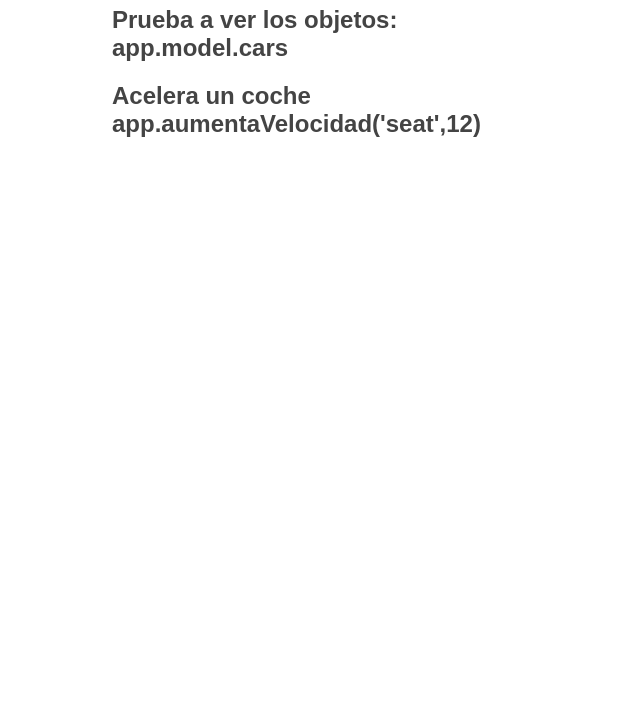
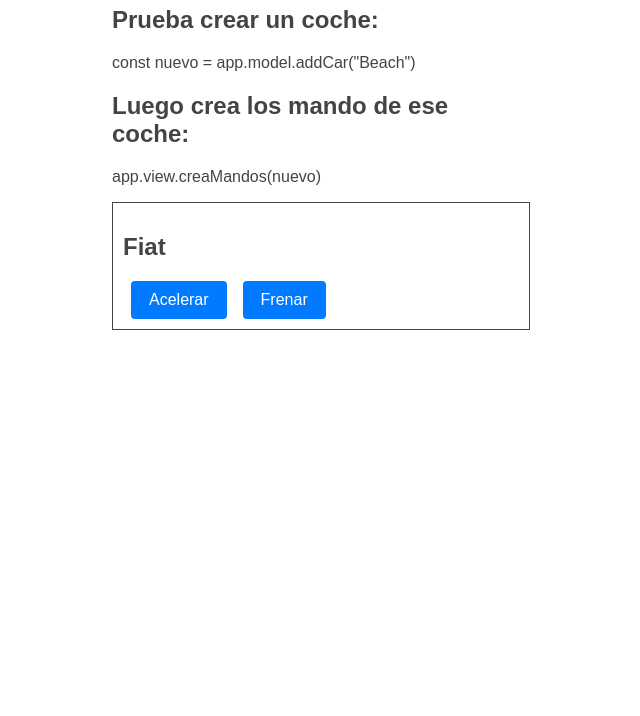
Before and after one commit to damiancastelao/MVC-JS, a plain HTML site: page index.html in a window 1280 px wide. Shown: the part 84-800 px from the top of the page, without its empty margins (319-959 px from the left). Drawn offline with Linux system fonts and the light colour scheme.

Commit message:
Creamos mando del coche (botones)

```diff
--- a/scripts/controller.js
+++ b/scripts/controller.js
@@ -17,16 +17,23 @@ class Controller {
 
         // instanciamos un coche en particular
         // y lo añadimos al array del model
-        this.model.addCar("fiat")
+        const fiatNuevo = this.model.addCar("Fiat")
+
+        // construimos los mandos
+        this.view.creaMandos(fiatNuevo);
 
     }
+
+    /* Estos son los manejadores (handle) que se encargan de utilizar el Model */
 
     /**
      * Acelera el coche, para eso usamos el Model
      * @param modelo coche que queremos acelerar
      * @param valor incremento de velocidad
      */
-    aumentaVelocidad(modelo, valor) {
+    handleAumentaVelocidad(modelo, valor) {
+        // recojemos el coche que queremos acelerar
+        // y utilizamos su método acelerar para cambiar la velocidad
         this.model.getCar(modelo).acelerar(valor)
     }
 
@@ -35,7 +42,9 @@ class Controller {
      * @param modelo coche que queremos frenar
      * @param valor decremento de velocidad
      */
-    disminuyeVelocidad(modelo, valor) {
+    handleDisminuyeVelocidad(modelo, valor) {
+        // recojemos el coche que queremos frenar
+        // y utilizamos su método frenar para cambiar la velocidad
         this.model.getCar(modelo).frenar(valor)
     }
 
--- a/scripts/model.js
+++ b/scripts/model.js
@@ -10,9 +10,15 @@ class Model {
         ]
     }
 
-    // Añadimos un coche a nuestro array
+    /**
+     * Añadimos un coche a nuestro array
+     * @param model identificacion del coche
+     * @return {Car} objeto coche creado
+     */
     addCar(model) {
-        this.cars.push(new Car(model))
+        const newCar = new Car(model)
+        this.cars.push(newCar)
+        return newCar
     }
 
     // obtenemos un coche según el modelo
--- a/scripts/view.js
+++ b/scripts/view.js
@@ -9,14 +9,18 @@ class View {
 
         // creo elemento y le pongo contenido
         this.aviso = this.createElement('h1', 'orange')
-        this.aviso.textContent = 'Utiliza la consola'
+        this.aviso.textContent = 'Utiliza la consola:'
         this.debug1 = this.createElement('h2')
-        this.debug1.textContent = 'Prueba a ver los objetos: app.model.cars'
-        this.debug2 = this.createElement('h2')
-        this.debug2.textContent = "Acelera un coche app.aumentaVelocidad('seat',12)"
+        this.debug1.textContent = 'Prueba crear un coche:'
+        this.debug2 = this.createElement('p')
+        this.debug2.textContent = 'const nuevo = app.model.addCar("Beach")'
+        this.debug3 = this.createElement('h2')
+        this.debug3.textContent = "Luego crea los mando de ese coche:"
+        this.debug4 = this.createElement('p')
+        this.debug4.textContent = 'app.view.creaMandos(nuevo)'
 
         // los añado al div raiz
-        this.app.append(this.aviso, this.debug1, this.debug2)
+        this.app.append(this.aviso, this.debug1, this.debug2, this.debug3, this.debug4)
     }
 
     /**
@@ -43,4 +47,24 @@ class View {
 
         return element
     }
+
+    // Cada vez que creamos un coche vamos a crear un mando
+    // serán dos botones uno para acelerar, otro para frenar
+
+    creaMandos(car) {
+        // creamos un contenedor para los dos botones
+        // utilizamos el modelo del coche como clase, asi lo tenemos identificado
+        const contenedor = this.createElement('div', car.getModel())
+        contenedor.innerHTML = '<h2>' + car.getModel() + '<h2>'
+        this.app.append(contenedor)
+            // cada boton tambien lo identificamos con la clase
+            // lo adjuntamos al contenedor
+        const acelerarButton = this.createElement('button', 'acelerar')
+        acelerarButton.textContent = 'Acelerar'
+        const frenarButton = this.createElement('button', 'frenar')
+        frenarButton.textContent = 'Frenar'
+        contenedor.append(acelerarButton, frenarButton)
+
+    }
+
 }
--- a/styles/style.css
+++ b/styles/style.css
@@ -19,3 +19,28 @@
     .orange {
         color: orange;
     }
+
+    #root div {
+        border-style: solid;
+        border-width: 1px;
+        padding: 10px;
+        ;
+    }
+
+    [type="text"],
+    button {
+        display: inline-block;
+        -webkit-appearance: none;
+        padding: .5rem 1rem;
+        font-size: 1rem;
+        border: 2px solid #ccc;
+        border-radius: 4px;
+    }
+
+    button {
+        cursor: pointer;
+        background: #007bff;
+        color: white;
+        border: 2px solid #007bff;
+        margin: 0 .5rem;
+    }
```
Lines whose indentation alone changed are shown as unchanged.
